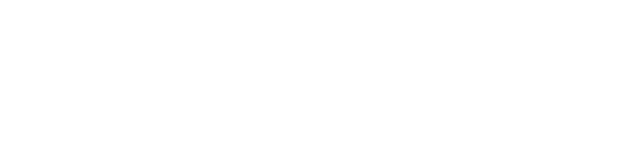
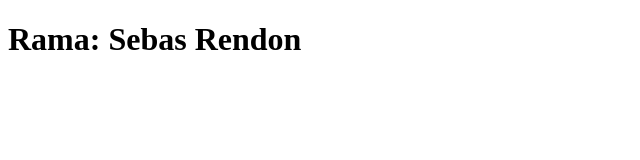
Before and after one commit to DisCorTioN/Fundamentos-Web, a plain HTML site: page index.html in a window 1280 px wide. Shown: the whole page, without its empty margins (0-640 px from the left). Drawn offline with Linux system fonts and the light colour scheme.

Commit message:
agregue un h1 con mi nombre

```diff
--- a/index.html
+++ b/index.html
@@ -7,7 +7,9 @@
 </head>
 <body>
     <header></header>
-    <main></main>
+    <main>
+        <h1>Rama: Sebas Rendon</h1>
+    </main>
     <footer></footer>
 </body>
 </html>
```
